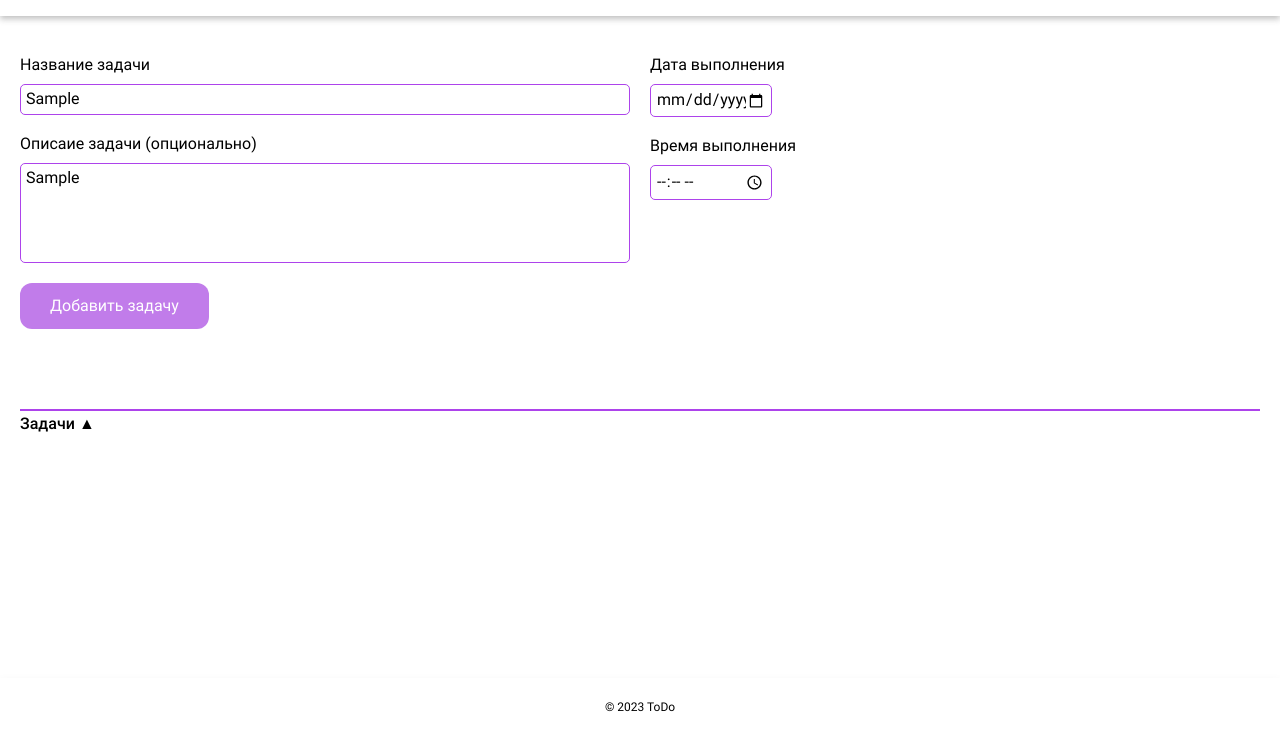
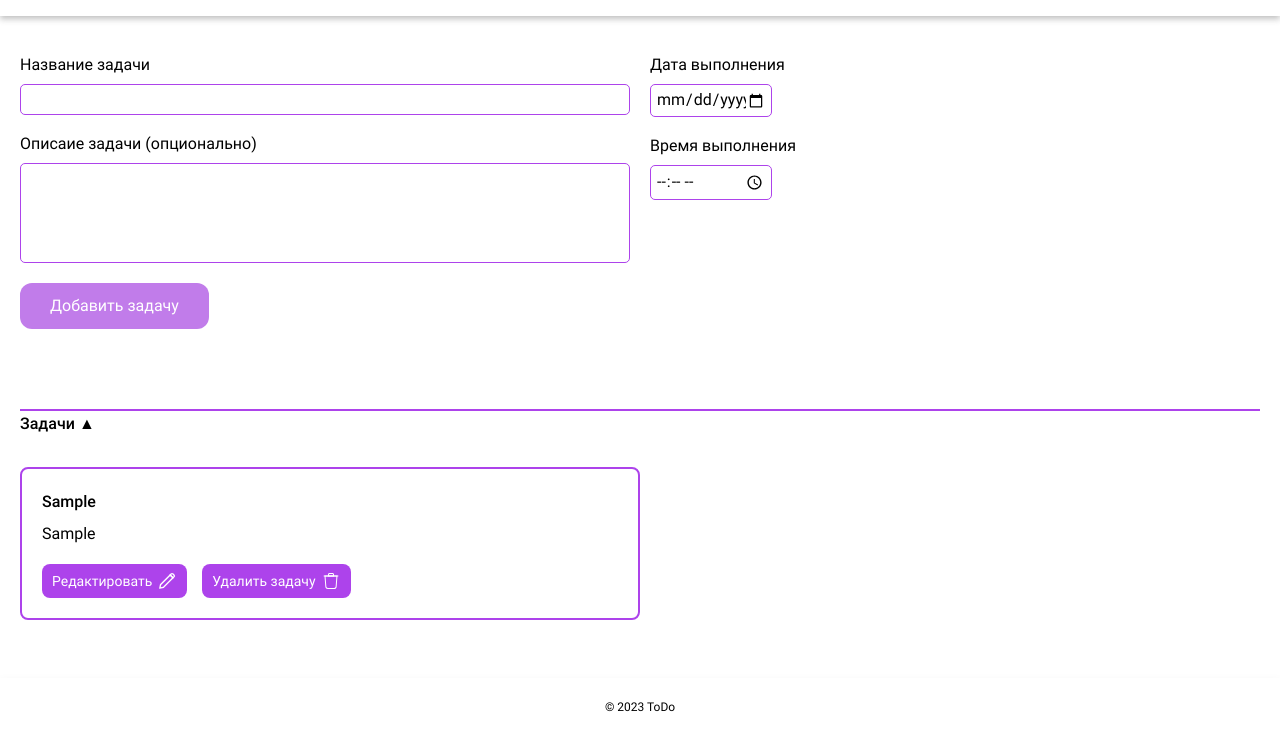
Before and after one commit to RenaDesu/to_do, a website built with webpack: page src/index.html in a window 1280 px wide. Both pictures are taken after typing "Sample", "Sample" into the empty fields and a click on the button "Добавить задачу". Shown: the part 64-800 px from the top of the page. Built offline with nearby package versions, Linux system fonts and the light colour scheme; a web font is replaced by a local one.

Commit message:
Добавляет функционал добавления задач и запись их в localstorage

```diff
--- a/src/assets/scss/blocks/_tasks.scss
+++ b/src/assets/scss/blocks/_tasks.scss
@@ -2,6 +2,10 @@
     @include list;
 
     padding: rem(40px) 0;
+
+    display: flex;
+    flex-direction: column;
+    row-gap: rem(10px);
 
     &__item {
         width: 50%;
@@ -19,12 +23,12 @@
     &__block {
         display: flex;
         align-items: flex-start;
-        column-gap: rem(5px);
+        justify-content: space-between;
     }
 
     &__box {
         &--text {
-            max-width: 77%;
+            max-width: 75%;
         }
     }
 
@@ -35,6 +39,8 @@
         font-size: rem($font-size-medium);
         line-height: rem($line-height-medium);
         font-weight: $font-weight-bold;
+
+        overflow-wrap: break-word;
 
         &--main {
             margin-bottom: rem(20px);
@@ -47,9 +53,16 @@
 
     &__description {
         margin: 0;
+        overflow-wrap: break-word;
     }
 
     &__date {
+        font-size: rem($font-size-medium);
+        line-height: rem($line-height-medium);
+        font-weight: $font-weight-bold;
+    }
+
+    &__time {
         font-size: rem($font-size-medium);
         line-height: rem($line-height-medium);
         font-weight: $font-weight-bold;
--- a/src/index.html
+++ b/src/index.html
@@ -20,30 +20,31 @@
 
   <main class="page__content content">
     <div class="container">
-      <form class="form" action="#">
+      <form class="form" data-form action="#">
         <div class="form__block">
           <div class="form__box">
             <label class="form__label" for="taskName">Название задачи</label>
-            <input class="form__input" type="text" name="taskName" id="taskName">
+            <input class="form__input" data-task-name type="text" name="taskName" id="taskName">
           </div>
           <div class="form__box">
             <label class="form__label" for="taskDescription">Описаие задачи (опционально)</label>
-            <textarea class="form__input form__input--textarea" name="taskDescription" id="taskDescription"></textarea>
+            <textarea class="form__input form__input--textarea" data-task-description name="taskDescription" id="taskDescription"></textarea>
           </div>
-          <button class="form__button button" type="button">Добавить задачу</button>
+          <button class="form__button button" data-task-add type="button">Добавить задачу</button>
         </div>
         <div class="form__block">
           <div class="form__box">
             <label class="form__label" for="taskDeadlineDate">Дата выполнения</label>
-            <input class="form__input form__input--date" type="date" name="taskDeadlineDate" id="taskDeadlineDate">
+            <input class="form__input form__input--date" data-task-date type="date" name="taskDeadlineDate" id="taskDeadlineDate">
           </div>
           <div class="form__box">
             <label class="form__label" for="taskDeadlineTime">Время выполнения</label>
-            <input class="form__input form__input--date" type="time" name="taskDeadlineTime" id="taskDeadlineTime">
+            <input class="form__input form__input--date" data-task-time type="time" name="taskDeadlineTime" id="taskDeadlineTime">
           </div>
         </div>
       </form>
-      <ul class="tasks">
+
+      <ul class="tasks" data-task-container>
         <li>
           <h3 class="tasks__title tasks__title--main">Задачи &#9650</h3>
         </li>
@@ -68,7 +69,7 @@
         </div>
         <div class="tasks__box">
           <span class="tasks__date"></span>
-          <span class="tasks__date"></span>
+          <span class="tasks__time"></span>
         </div>
       </div>
       <div class="tasks__buttons">
--- a/src/js/main.js
+++ b/src/js/main.js
@@ -13,3 +13,6 @@
 // import myModule from './modules/my-module-function';
 import '../index.html';
 import '../assets/scss/style.scss';
+
+import './modules/add-task';
+import './modules/localstorage';
--- /dev/null
+++ b/src/js/modules/add-task.js
@@ -0,0 +1,13 @@
+const taskContainer = document.querySelector('[data-task-container]');
+const taskTemplate = document.querySelector('#task-template').content
+    .querySelector('.tasks__item');
+
+
+export function addTask(taskName, taskDescr, taskDate, taskTime) {
+    const taskElement = taskTemplate.cloneNode(true);
+    taskElement.querySelector('.tasks__title').innerText = taskName;
+    taskElement.querySelector('.tasks__description').innerText = taskDescr;
+    taskElement.querySelector('.tasks__date').innerText = taskDate;
+    taskElement.querySelector('.tasks__time').innerText = taskTime;
+    taskContainer.appendChild(taskElement);
+}
--- /dev/null
+++ b/src/js/modules/localstorage.js
@@ -0,0 +1,40 @@
+import {
+    addTask
+} from './add-task';
+
+const taskName = document.querySelector('[data-task-name]');
+const taskDescription = document.querySelector('[data-task-description]');
+const taskDate = document.querySelector('[data-task-date]');
+const taskTime = document.querySelector('[data-task-time]');
+const taskAddBtn = document.querySelector('[data-task-add]');
+const form = document.querySelector('[data-form]');
+
+taskAddBtn.addEventListener('click', () => {
+    getTask(taskName.value, taskDescription.value, taskDate.value, taskTime.value);
+    form.reset();
+});
+
+
+function getTask(name, description, date, time) {
+    let data;
+
+    const tasksArray = [{
+        name: `${name}`,
+        description: `${description}`,
+        date: `${date}`,
+        time: `${time}`
+    }, ];
+
+    localStorage.setItem(`item ${localStorage.length}`, JSON.stringify(tasksArray[0]));
+
+    data = JSON.parse(localStorage.getItem(`item ${localStorage.length - 1}`));
+
+    addTask(data.name, data.description, data.date, data.time);
+}
+
+for (let i = 0; i < localStorage.length; i++) {
+    let data;
+    data = JSON.parse(localStorage.getItem(`item ${i}`));
+    addTask(data.name, data.description, data.date, data.time);
+}
+// localStorage.clear();
```
Also changed, not shown: README.md.
